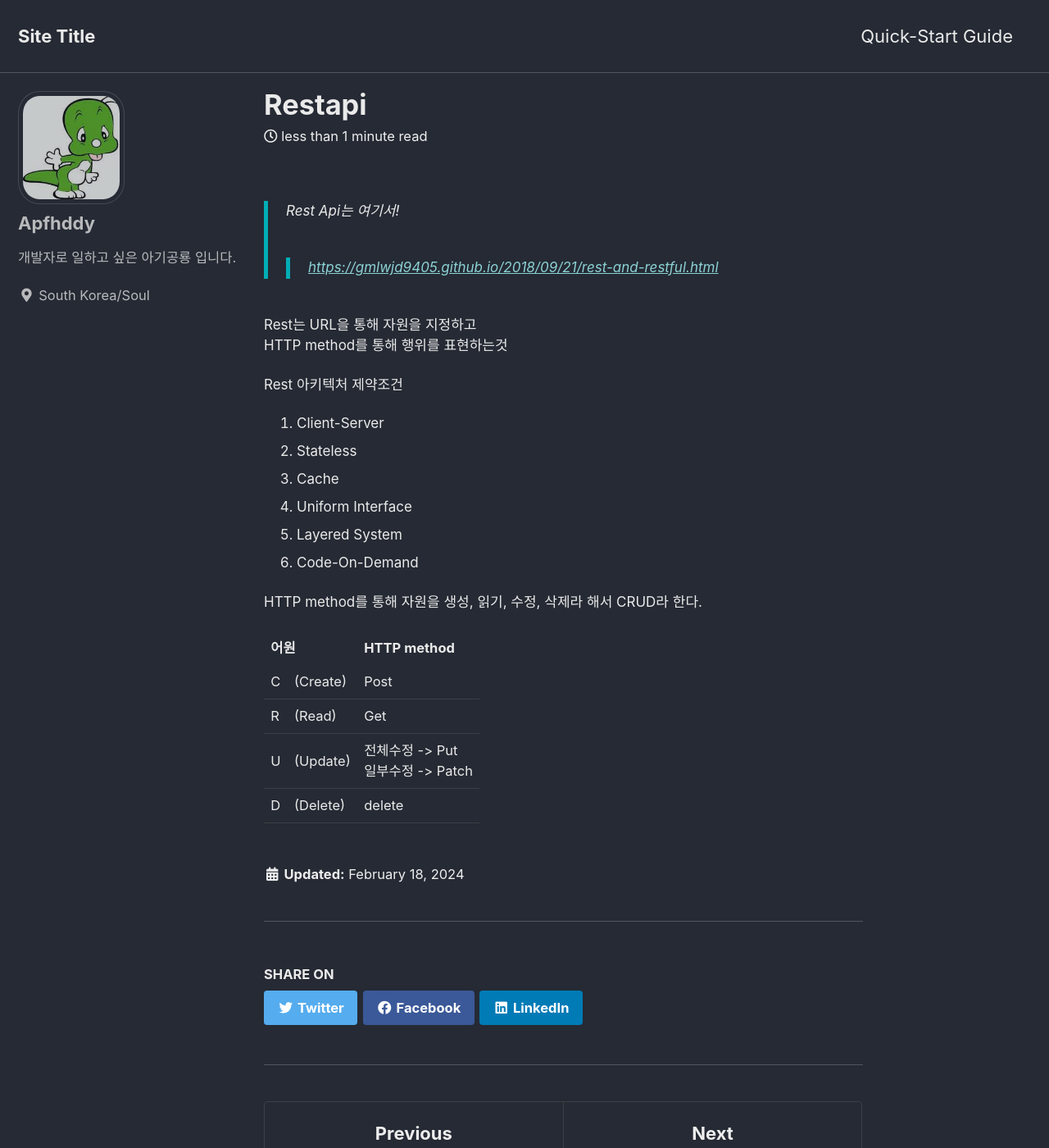
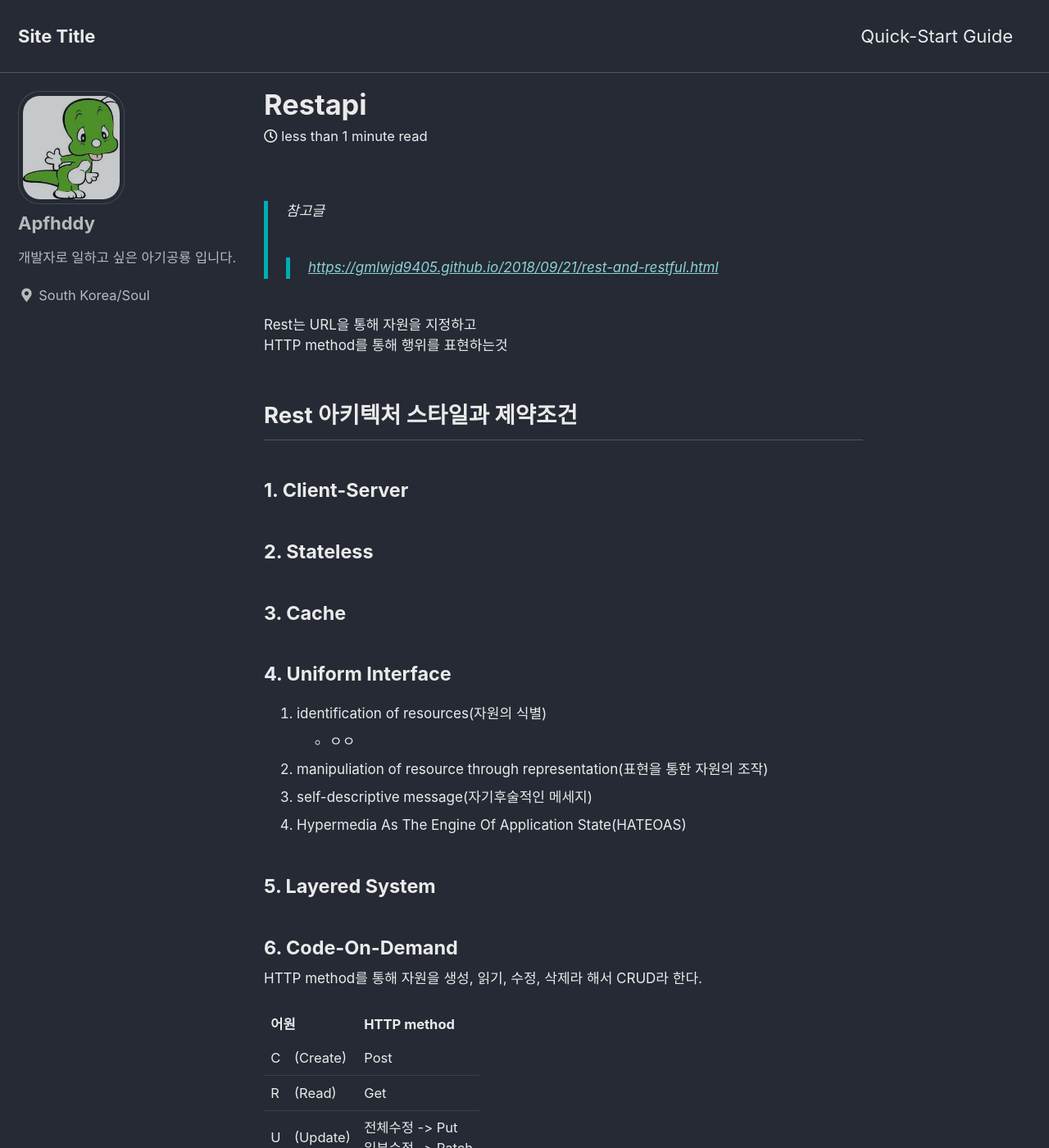
Before and after one commit to apfhddy/apfhddy.github.io, a Jekyll site: the page built from _posts/2024-02-18-restAPI.md, in a window 1280 px wide and 1400 px high. Shown: the whole window at 82% size. Built offline with Jekyll 4.4.1, drawn with Linux system fonts in a browser that asks for light colours; cached includes are drawn as plain includes.

Commit message:
업데이트

```diff
--- a/_posts/2024-02-18-restAPI.md
+++ b/_posts/2024-02-18-restAPI.md
@@ -1,16 +1,23 @@
->  Rest Api는 여기서!
+>  참고글
 >  >[https://gmlwjd9405.github.io/2018/09/21/rest-and-restful.html](https://gmlwjd9405.github.io/2018/09/21/rest-and-restful.html)
 
 Rest는 URL을 통해 자원을 지정하고
 HTTP method를 통해 행위를 표현하는것
 
-Rest 아키텍처 제약조건
-1. Client-Server
-2. Stateless
-3. Cache
-4. Uniform Interface
-5. Layered System
-6. Code-On-Demand
+## Rest 아키텍처 스타일과  제약조건
+#### 1. Client-Server
+#### 2. Stateless
+#### 3. Cache
+
+#### 4. Uniform Interface
+1. identification of resources(자원의 식별)
+    * ㅇㅇ
+2. manipuliation of resource through representation(표현을 통한 자원의 조작)
+3. self-descriptive message(자기후술적인 메세지)
+4. Hypermedia As The Engine Of Application State(HATEOAS)
+
+#### 5. Layered System
+#### 6. Code-On-Demand
 
 
 HTTP method를 통해 자원을 생성, 읽기, 수정, 삭제라 해서 CRUD라 한다.
```
